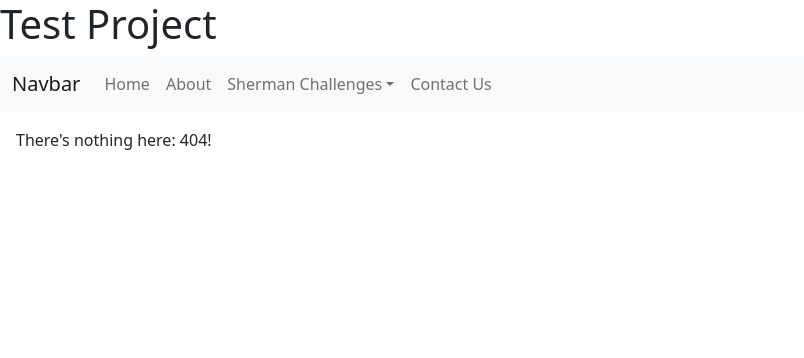
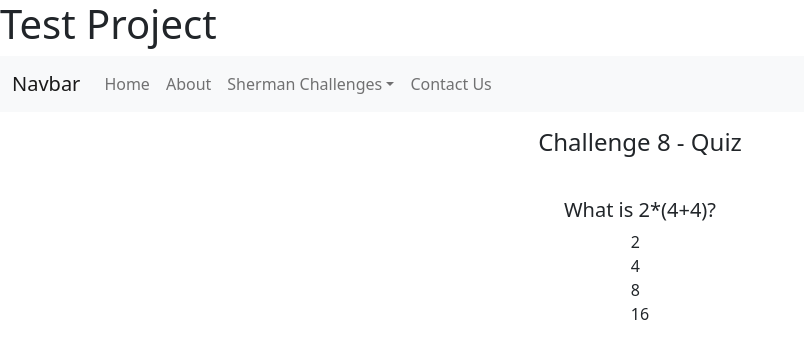
Before and after one commit to boldwade/react-ts-challenges, a React (Create React App) app: page /challenge/8 in a window 1280 px wide. Before the commit this address had no page. Shown: the top 358 px of the page, without its empty margins (0-804 px from the left). Built offline with nearby package versions, Linux system fonts and the light colour scheme.

Commit message:
Challenge 8

```diff
--- a/src/app-routes.tsx
+++ b/src/app-routes.tsx
@@ -17,7 +17,7 @@ const Challenge4 = lazy(() => import('./sherman-coding-challenges/challenge-4'))
 const Challenge5 = lazy(() => import('./sherman-coding-challenges/challenge-5'));
 const Challenge6 = lazy(() => import('./sherman-coding-challenges/challenge-6'));
 const Challenge7 = lazy(() => import('./sherman-coding-challenges/challenge-7'));
-// const Challenge8 = lazy(() => import('./sherman-coding-challenges/challenge-8'));
+const Challenge8 = lazy(() => import('./sherman-coding-challenges/challenge-8'));
 // const Challenge9 = lazy(() => import('./sherman-coding-challenges/challenge-9'));
 // const Challenge10 = lazy(() => import('./sherman-coding-challenges/challenge-10'));
 // const Challenge11 = lazy(() => import('./sherman-coding-challenges/challenge-11'));
@@ -43,6 +43,7 @@ export const AppRoutes = () => {
                         <Route path="5" element={<Challenge5 />} />
                         <Route path="6" element={<Challenge6 />} />
                         <Route path="7" element={<Challenge7 />} />
+                        <Route path="8" element={<Challenge8 />} />
                     </Route>
                     <Route path="*" element={<p>There's nothing here: 404!</p>} />
                 </Route>
--- /dev/null
+++ b/src/sherman-coding-challenges/challenge-8.tsx
@@ -0,0 +1,100 @@
+import React, { useState } from "react";
+
+interface Question {
+    question: string;
+    answers: string[];
+    correct: number;
+}
+
+export const Challenge8 = () => {
+    const [currentIndex, setCurrentIndex] = useState(0);
+    const [correct, setCorrect] = useState(0);
+
+    const isInQuestions = () => (currentIndex <= QUESTIONS?.length - 1);
+
+    const onScoreQuestion = (isCorrect: boolean) => {
+        if (isCorrect) setCorrect(prevState => prevState + 1);
+        setCurrentIndex(prevState => prevState + 1);
+    }
+
+    return (
+        <>
+            <h4>Challenge 8 - Quiz</h4>
+            <hr />
+            {isInQuestions() && <QuestionAndAnswer question={QUESTIONS[currentIndex]} onScoreQuestion={onScoreQuestion} />}
+            {!isInQuestions() && <>Correct: {correct} - {(correct / QUESTIONS.length) * 100}%</>}
+        </>
+    );
+};
+export default Challenge8;
+
+const QuestionAndAnswer = ({ question, onScoreQuestion }: { question: Question, onScoreQuestion: (isCorrect: boolean) => void }) => {
+    const onAnswerClicked = (answer: string, index: number) => onScoreQuestion(index === question.correct);
+    return (
+        <React.Fragment key={question.question}>
+            <h5>
+                {question.question}
+            </h5>
+            <div>
+                <Answers answers={question.answers} onAnswerClicked={onAnswerClicked} />
+            </div>
+        </React.Fragment>
+    );
+};
+
+const Answers = ({ answers, onAnswerClicked }: { answers: string[], onAnswerClicked: (answer: string, index: number) => void }) => {
+    const renderAnswer = (answer: string, index: number) => {
+        const handleAnswerClick = () => onAnswerClicked(answer, index);
+        return <div key={answer} onClick={handleAnswerClick}>{answer}</div>;
+    }
+
+    return (
+        <>
+            {answers.map(renderAnswer)}
+        </>
+    );
+};
+
+
+const QUESTIONS: Question[] = [
+    {
+        question: "What is 2*(4+4)?",
+        answers: ["2", "4", "8", "16"],
+        correct: 3,
+    },
+    {
+        question: "What is 9*9?",
+        answers: ["18", "81", "80", "79"],
+        correct: 1,
+    },
+    {
+        question: "Who was the first president of the United States?",
+        answers: [
+            "George Washington",
+            "John Adams",
+            "John Quincy Adams",
+            "Thomas Jefferson",
+        ],
+        correct: 0,
+    },
+    {
+        question: "What state is Philadelphia in?",
+        answers: [
+            "Commonwealth of Pennsylvania",
+            "New Jersey",
+            "New York",
+            "Massachusetts",
+        ],
+        correct: 0,
+    },
+    {
+        question: "What are the two major political parties in the United States?",
+        answers: [
+            "Democratic Party & Republican Party",
+            "Green Party & Red Party",
+            "Bull Party & Moose Party",
+            "Hamilton Party & Burr Party",
+        ],
+        correct: 0,
+    },
+];
--- a/src/sherman-coding-challenges/challenge-tempalte.tsx
+++ b/src/sherman-coding-challenges/challenge-template.tsx
@@ -1,6 +1,6 @@
 import React from "react";
 
-export const Challenge = () => {
+export const ChallengeTemplate = () => {
     return (
         <>
             <h4>Challenge  - </h4>
```
